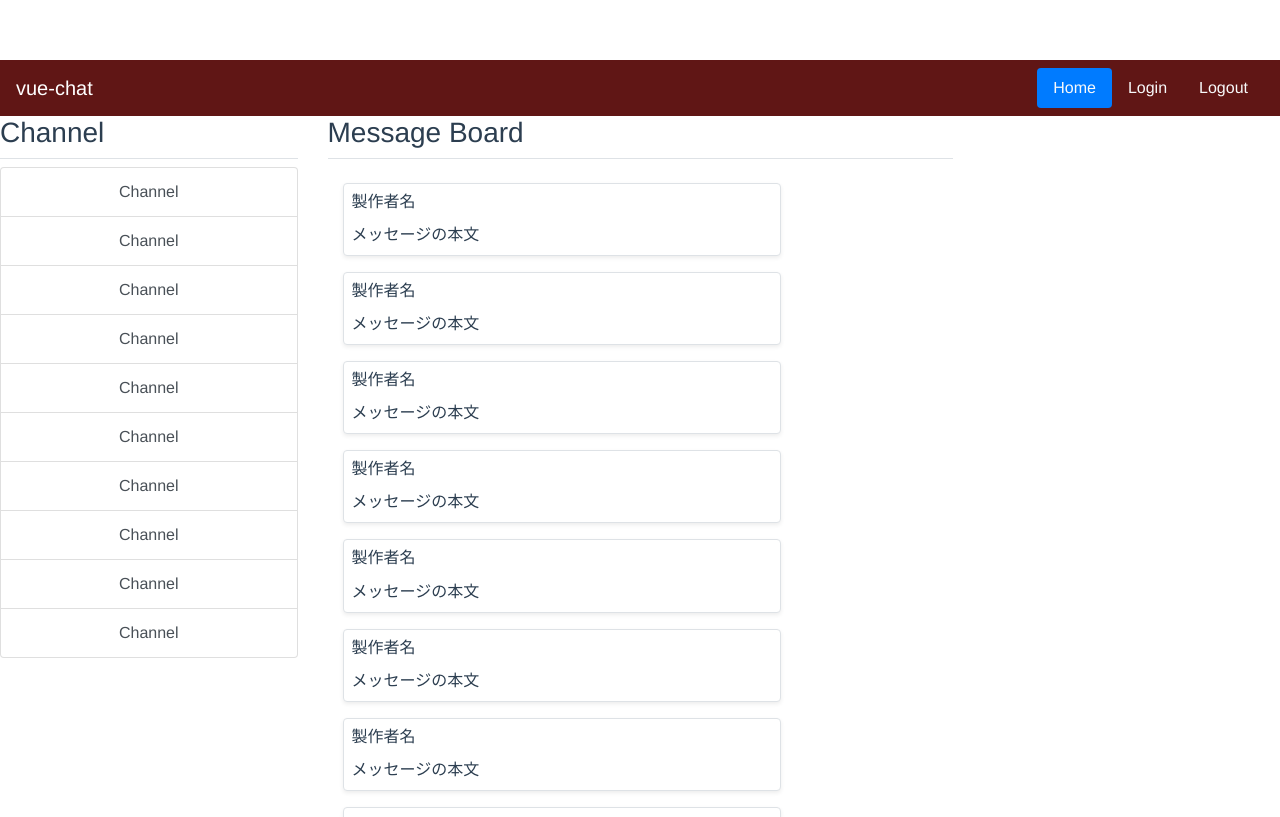
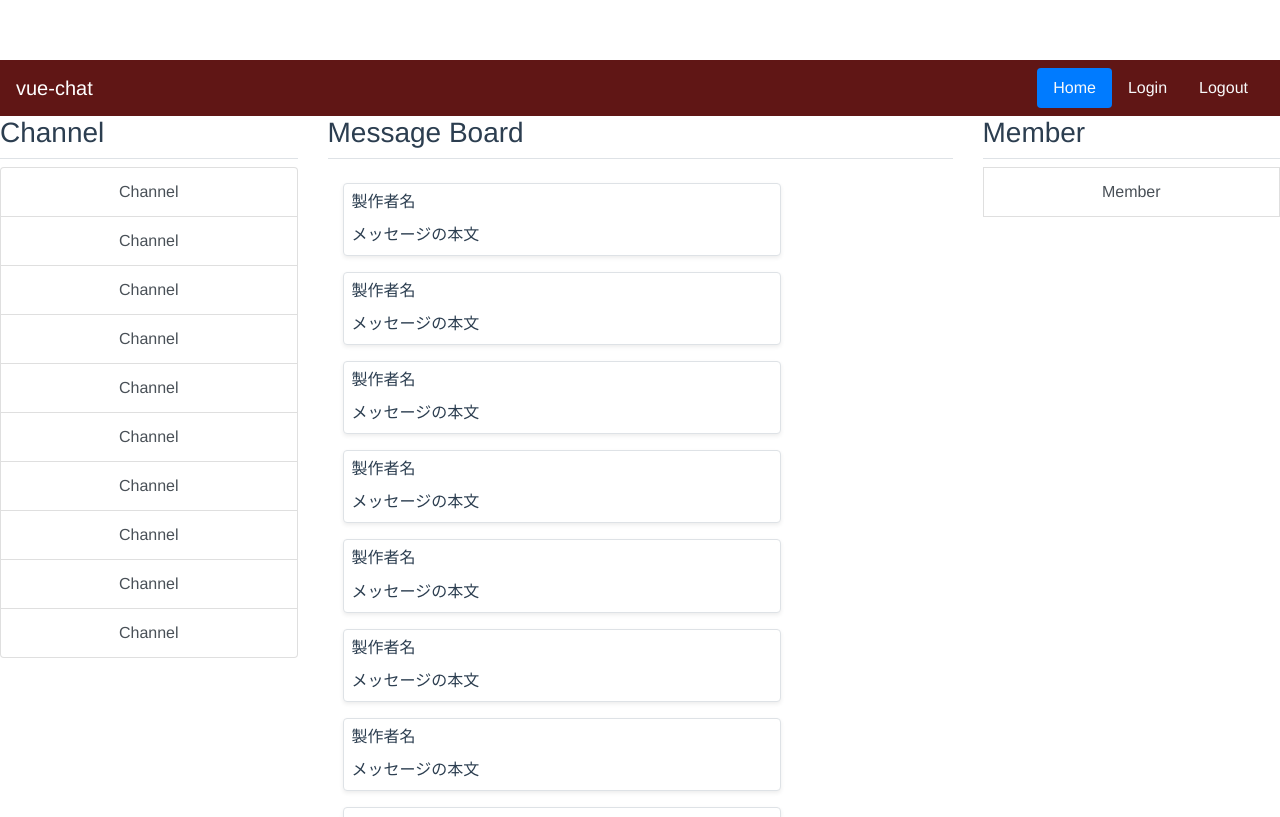
Before and after one commit to RyunosukeKawakami/vue-chat, a Vue app: page /#/ in a window 1280 px wide. Built offline with nearby package versions, Linux system fonts and the light colour scheme.

Commit message:
Memberの雛形を完成

```diff
--- a/src/components/organisms/Member.vue
+++ b/src/components/organisms/Member.vue
@@ -0,0 +1,22 @@
+<template>
+<div>
+    <organism-title>Member</organism-title>
+    <member-item></member-item>
+</div>
+</template>
+
+<script>
+import OrganismTitle from "@/components/atoms/OrganismTitle.vue"
+import MemberItem from "@/components/atoms/MemberItem.vue"
+
+export default {
+    components:{
+        OrganismTitle,
+        MemberItem
+    }
+}
+</script>
+
+<style>
+
+</style>
```
